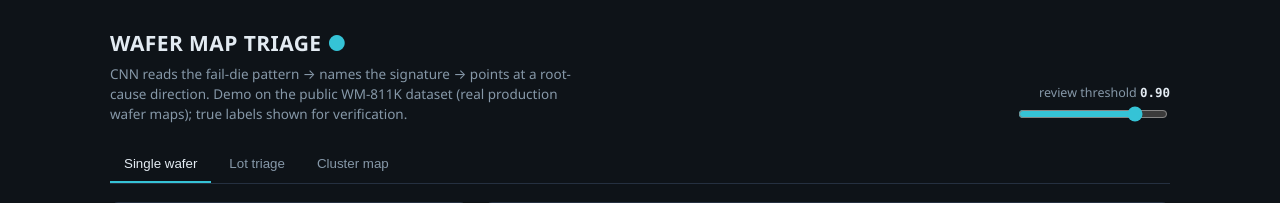
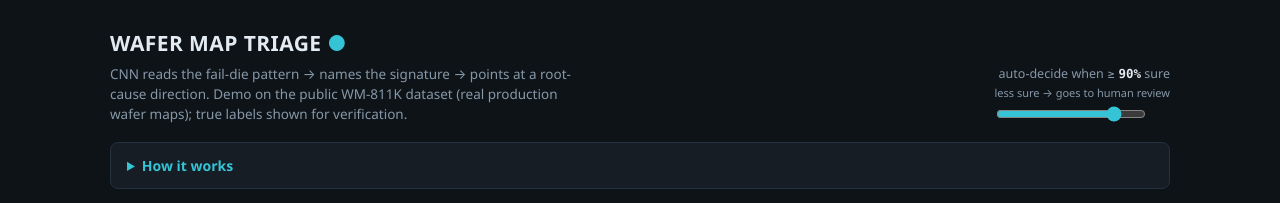
Before and after one commit to Jcona2025/wafer-defect-ml, a Flask app: page / in a window 1280 px wide. Shown: the top 203 px of the page. Run offline with Flask 3, Linux system fonts and the light colour scheme; data that the repository does not hold is empty; parts of the project's set-up code (start-up, migrations or seed data) failed here and were passed over.

Commit message:
Add How-it-works explainer; clearer autonomy slider labeling

```diff
--- a/templates/index.html
+++ b/templates/index.html
@@ -26,6 +26,12 @@
   .threshold { text-align: right; font-size: 12.5px; color: var(--muted); }
   .threshold b { color: var(--ink); font-family: var(--mono); }
   .threshold input { width: 150px; accent-color: var(--accent); display: block; margin-top: 4px; }
+
+  .howit { margin-top: 18px; background: var(--panel); border: 1px solid var(--line); border-radius: 8px; padding: 12px 16px; }
+  .howit summary { cursor: pointer; font-weight: 650; font-size: 14px; color: var(--accent); }
+  .howit ol { margin: 10px 0 4px; padding-left: 20px; font-size: 14px; color: var(--muted); }
+  .howit li { margin-bottom: 8px; max-width: 90ch; }
+  .howit b, .howit i { color: var(--ink); }
 
   nav { display: flex; gap: 4px; margin: 22px 0 18px; border-bottom: 1px solid var(--line); }
   nav button {
@@ -110,11 +116,22 @@
       <div class="sub">CNN reads the fail-die pattern → names the signature → points at a root-cause direction.
       Demo on the public WM-811K dataset (real production wafer maps); true labels shown for verification.</div>
     </div>
-    <div class="threshold">
-      review threshold <b id="thVal">0.90</b>
+    <div class="threshold" title="How sure the model must be before it acts without a human. Wafers below this confidence are sent to engineer review instead of being auto-tagged.">
+      auto-decide when ≥ <b id="thVal">90%</b> sure<br>
+      <span style="font-size:11px;">less sure → goes to human review</span>
       <input type="range" id="thSlider" min="0.5" max="0.99" step="0.01" value="0.90">
     </div>
   </header>
+
+  <details class="howit">
+    <summary>How it works</summary>
+    <ol>
+      <li><b>Input — a wafer map.</b> The pass/fail result for every die on one wafer, straight from test. No images, no sensor data — just the map.</li>
+      <li><b>A neural network names the pattern.</b> Trained on 173,000 engineer-labeled maps, it answers one question: which of 9 known failure signatures does this shape match (edge ring, scratch, center cluster, …) — and how sure is it.</li>
+      <li><b>The pattern points at the cause.</b> Each signature physically constrains what can have produced it — a ring at the edge implicates chamber uniformity, not handling; a thin line implicates handling, not plasma. That signature→cause mapping is built-in engineering knowledge, shown alongside every call. The model finds the pattern; the physics does the diagnosing.</li>
+      <li><b>Sure → automatic, unsure → human.</b> High-confidence calls are auto-cleared or auto-flagged for SPC trending; ambiguous maps are escalated to engineer review. The cutoff is the slider above. The <i>Cluster map</i> tab shows wafers grouped purely by learned similarity — a failure mode that fits none of the 9 categories would appear there as a new cluster.</li>
+    </ol>
+  </details>
 
   <nav>
     <button data-tab="single" class="active">Single wafer</button>
@@ -345,7 +362,7 @@ document.querySelectorAll("nav button").forEach(b => b.onclick = () => switchTab
 
 $("thSlider").oninput = e => {
   threshold = parseFloat(e.target.value);
-  $("thVal").textContent = threshold.toFixed(2);
+  $("thVal").textContent = Math.round(threshold * 100) + "%";
   if (currentWafer) renderSingle(currentWafer);
   renderLot();
 };
```
